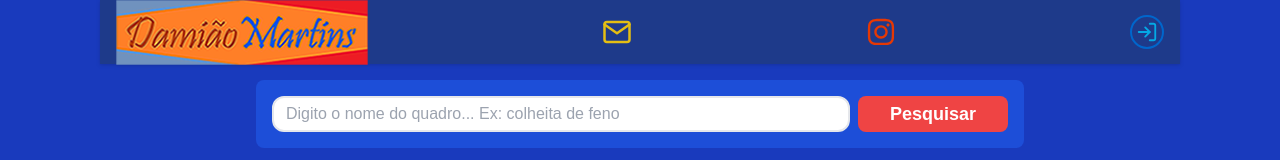
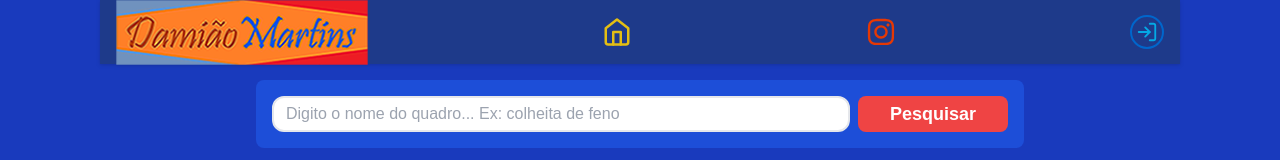
Before and after one commit to polcaronet/Art, a React (Vite) app: page / in a window 1280 px wide. Shown: the top 160 px of the page. Built offline with nearby package versions, Linux system fonts and the light colour scheme; no server answers; the database is empty.

Commit message:
MarkertPlace

```diff
--- a/src/components/header/index.tsx
+++ b/src/components/header/index.tsx
@@ -3,7 +3,7 @@ import { AuthContext } from '../../contexts/AuthContext'
 import { Link } from 'react-router-dom';
 import logoImg from '../../assets/logo.svg'
 import { FiUser, FiLogIn } from 'react-icons/fi';
-import { FiMail } from 'react-icons/fi';
+import { FiHome } from 'react-icons/fi';
 import { FaInstagram } from 'react-icons/fa';
 
 
@@ -23,8 +23,8 @@ export function Header() {
              alt="Logo do site" title="Artist"
            />
           </Link>
-          <Link to="https://mail.google.com/mail/u/0/#inbox?compose=CllgCJlJVjqRpgkmrvMSrPtXKpFMLHSqjZvJzdTWWxGZcljRpCnbJCThbkhpmcfTshXdBvQGWJB" className="text-cyan-100" title="damiaomartinspintor@gmail.com">
-            <FiMail size={30} color= "#e4be13"/>
+          <Link to="https://www.facebook.com/marketplace/profile/100002503665004/" className="text-cyan-100" title="Marketplace">
+            <FiHome size={30} color= "#e4be13"/>
           </Link>
            <Link to="https://www.instagram.com/damiao3790" title="Instagram">
              <FaInstagram size={30} color="#e53804"/>
```
